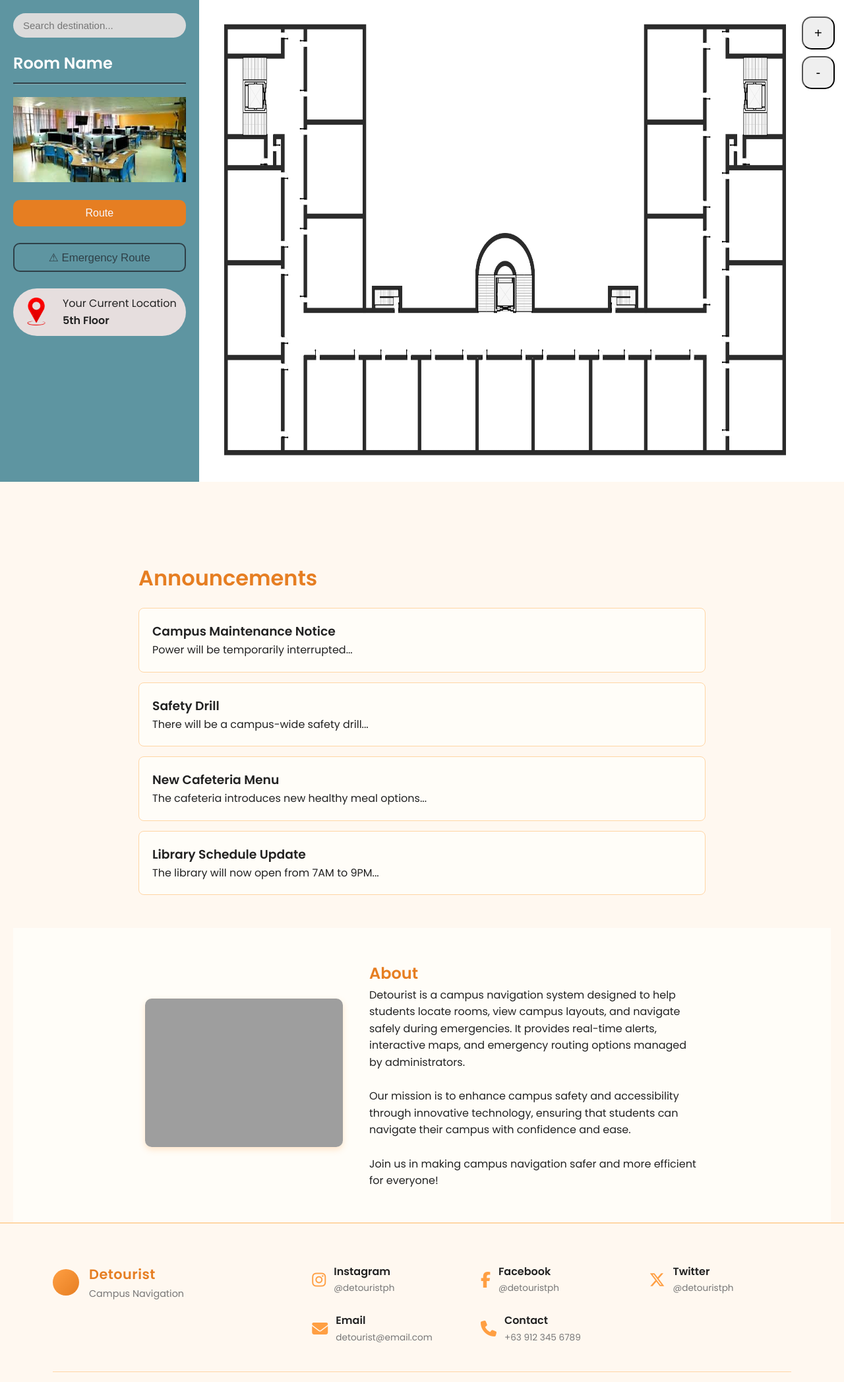
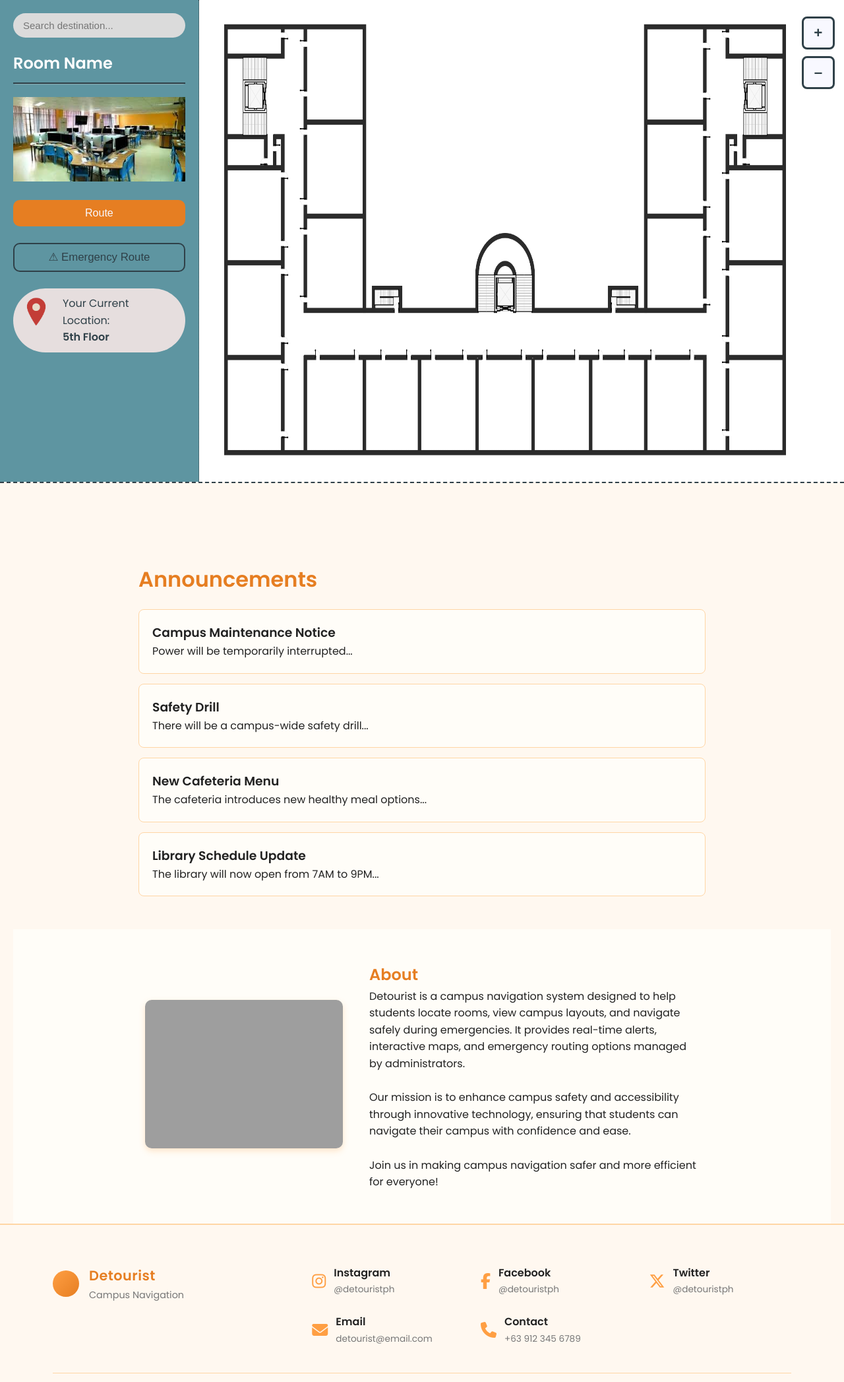
Before and after one commit to erylebds/Detourist-Campus-Navigation-App, a PHP site: page / in a window 1280 px wide. Shown: the part 70-2164 px from the top of the page at 66% size. Run offline with PHP 8.4, Linux system fonts and the light colour scheme; grey boxes are pictures that could not be loaded.

Commit message:
Make home section style more consistent

```diff
--- a/css/style.css
+++ b/css/style.css
@@ -27,6 +27,10 @@ main {
 
 a {
   text-decoration: none;
+}
+
+#main-content {
+  border-top: 2px dashed #2f4048;
 }
 
 /* =========================
@@ -162,6 +166,7 @@ a {
   gap: 20px;
   background-color: #5e95a1;
   padding-left: 20px;
+  border-right: 1px dotted #2f4048;
 }
 
 .destination-details input {
@@ -240,12 +245,18 @@ a {
   height: 50px;
 }
 
+.details {
+  background-color: #dbdbdb;
+}
+
 #loc-header {
+  color: #2f4048;
   font-weight: normal;
   font-size: 1rem;
 }
 
 #loc-info {
+  color: #2f4048;
   font-weight: bold;
   font-size: 1rem;
 }
@@ -272,10 +283,15 @@ a {
 }
 
 .zoom-buttons button {
+  border: 3px solid #2f4048;
+  color: #2f4048;
+  background-color: #F8F8FF;
   width: 50px;
   height: 50px;
-  font-size: 20px;
-  border-radius: 15px;
+  font-size: 1.4rem;
+  font-weight: 600;
+  border-radius: 8px;
+  cursor: pointer;
 }
 
 /* =========================
--- a/index.html
+++ b/index.html
@@ -69,7 +69,7 @@
         <div class="current-location-details">
           <img src="assets/images/location.png" alt="location">
           <div id="details">
-            <p id="loc-header">Your Current Location</p>
+            <p id="loc-header">Your Current Location:</p>
             <p id="loc-info">5th Floor</p>
           </div>
         </div>
@@ -79,7 +79,7 @@
         <img src="assets/images/floor5.png" alt="Campus map" />
         <div class="zoom-buttons">
           <button>+</button>
-          <button>-</button>
+          <button>–</button>
         </div>
       </div>
     </section>
```
Also changed, not shown: assets/images/location.png.
